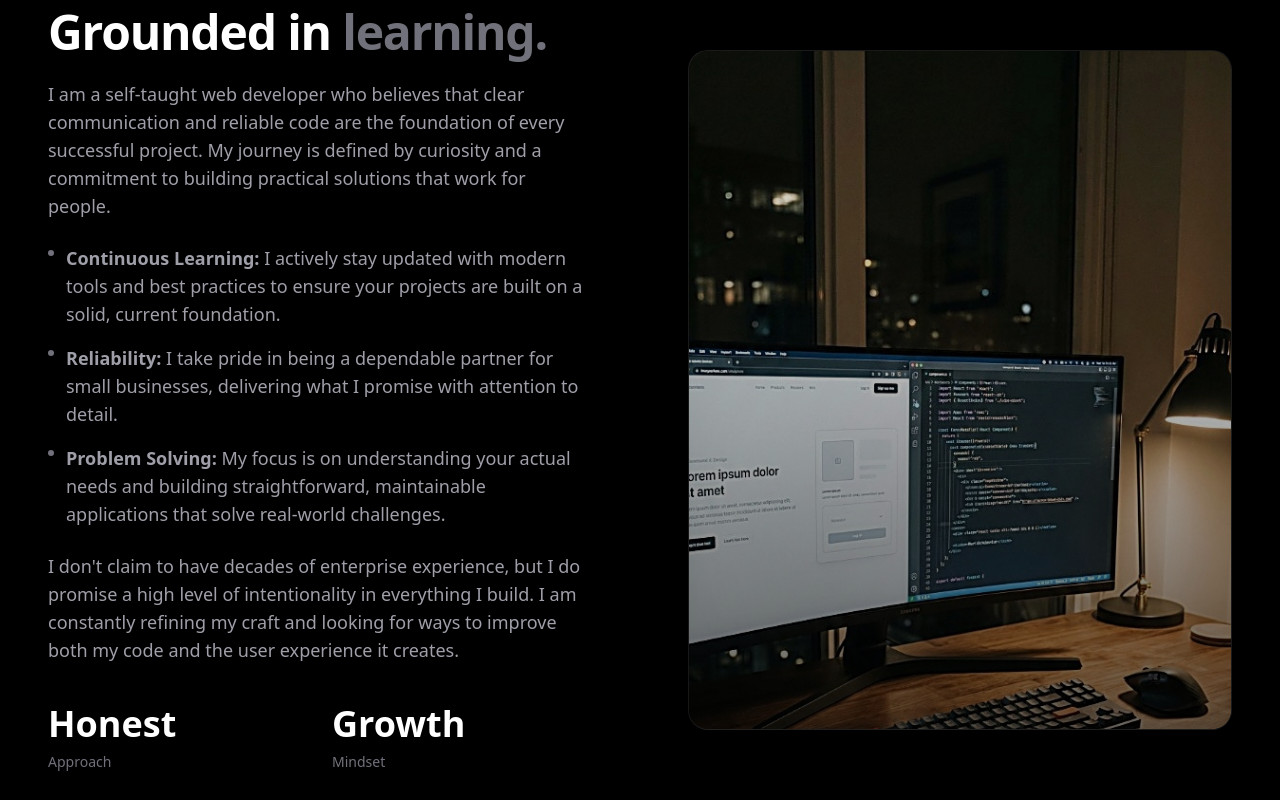
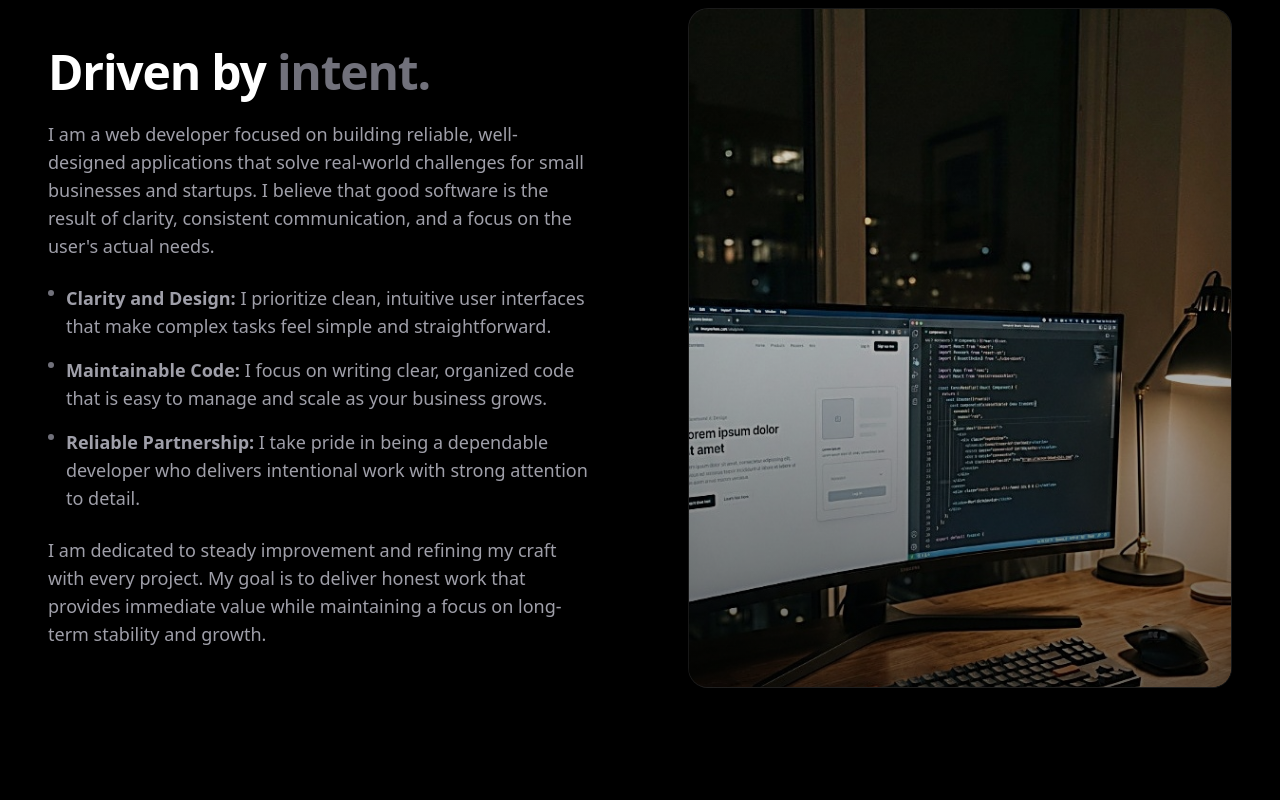
Before and after one commit to saskij/portfolio, a Next.js app: page /portfolio/ in a window 1280 px wide. Shown: the part 920-1720 px from the top of the page. Built offline with nearby package versions, Linux system fonts and the light colour scheme.

Commit message:
Enhance: finalize About section with professional, grounded copy (removed education/self-taught mentions)

```diff
--- a/src/components/sections/About.tsx
+++ b/src/components/sections/About.tsx
@@ -18,43 +18,33 @@ export function About() {
                         className="order-2 md:order-1"
                     >
                         <h2 className="text-3xl md:text-5xl font-bold tracking-tight mb-6">
-                            Grounded in <span className="text-zinc-500">learning.</span>
+                            Driven by <span className="text-zinc-500">intent.</span>
                         </h2>
                         <div className="space-y-6 text-lg text-zinc-400">
                             <p>
-                                I am a self-taught web developer who believes that clear communication and reliable code are the foundation of every successful project. My journey is defined by curiosity and a commitment to building practical solutions that work for people.
+                                I am a web developer focused on building reliable, well-designed applications that solve real-world challenges for small businesses and startups. I believe that good software is the result of clarity, consistent communication, and a focus on the user&apos;s actual needs.
                             </p>
 
                             <ul className="space-y-4">
                                 <li className="flex items-start gap-3">
                                     <div className="mt-1.5 w-1.5 h-1.5 rounded-full bg-zinc-500 shrink-0" />
-                                    <span><strong>Continuous Learning:</strong> I actively stay updated with modern tools and best practices to ensure your projects are built on a solid, current foundation.</span>
+                                    <span><strong>Clarity and Design:</strong> I prioritize clean, intuitive user interfaces that make complex tasks feel simple and straightforward.</span>
                                 </li>
                                 <li className="flex items-start gap-3">
                                     <div className="mt-1.5 w-1.5 h-1.5 rounded-full bg-zinc-500 shrink-0" />
-                                    <span><strong>Reliability:</strong> I take pride in being a dependable partner for small businesses, delivering what I promise with attention to detail.</span>
+                                    <span><strong>Maintainable Code:</strong> I focus on writing clear, organized code that is easy to manage and scale as your business grows.</span>
                                 </li>
                                 <li className="flex items-start gap-3">
                                     <div className="mt-1.5 w-1.5 h-1.5 rounded-full bg-zinc-500 shrink-0" />
-                                    <span><strong>Problem Solving:</strong> My focus is on understanding your actual needs and building straightforward, maintainable applications that solve real-world challenges.</span>
+                                    <span><strong>Reliable Partnership:</strong> I take pride in being a dependable developer who delivers intentional work with strong attention to detail.</span>
                                 </li>
                             </ul>
 
                             <p>
-                                I don&apos;t claim to have decades of enterprise experience, but I do promise a high level of intentionality in everything I build. I am constantly refining my craft and looking for ways to improve both my code and the user experience it creates.
+                                I am dedicated to steady improvement and refining my craft with every project. My goal is to deliver honest work that provides immediate value while maintaining a focus on long-term stability and growth.
                             </p>
                         </div>
 
-                        <div className="mt-10 grid grid-cols-2 gap-6">
-                            <div>
-                                <h4 className="text-4xl font-bold text-white mb-2">Honest</h4>
-                                <p className="text-sm text-zinc-500">Approach</p>
-                            </div>
-                            <div>
-                                <h4 className="text-4xl font-bold text-white mb-2">Growth</h4>
-                                <p className="text-sm text-zinc-500">Mindset</p>
-                            </div>
-                        </div>
                     </motion.div>
 
                     {/* Abstract Image or Element */}
```
